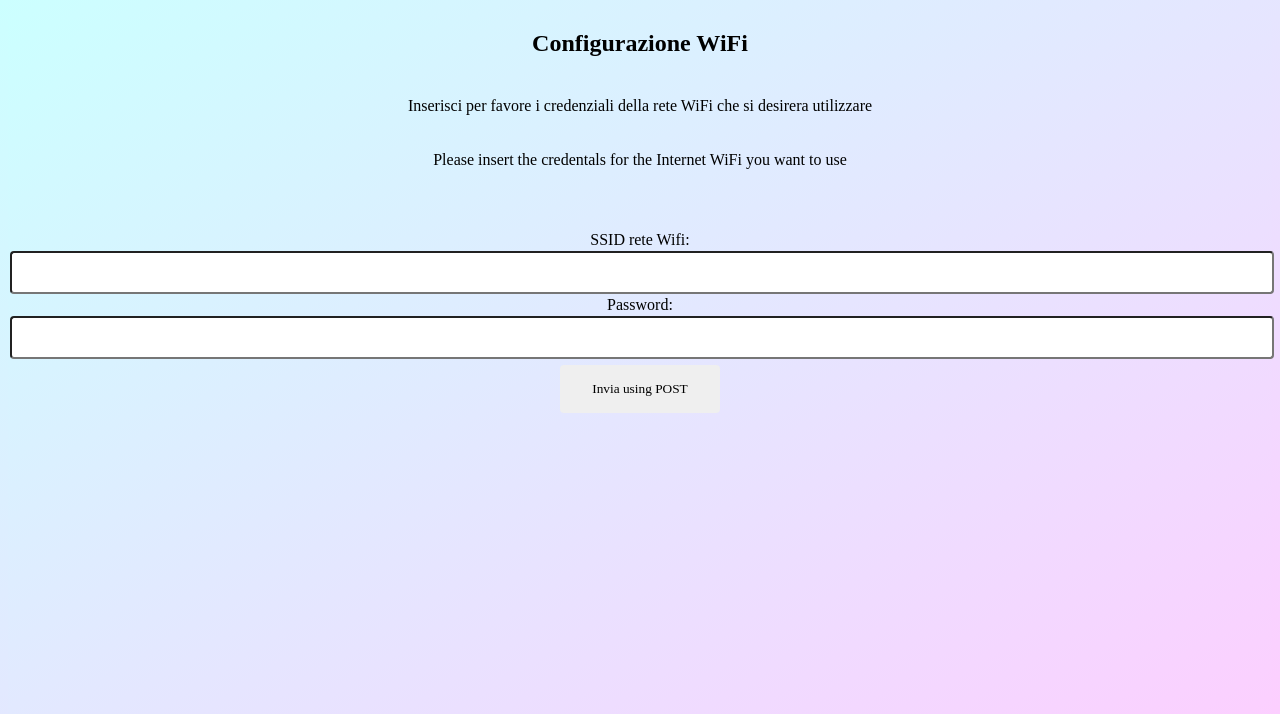
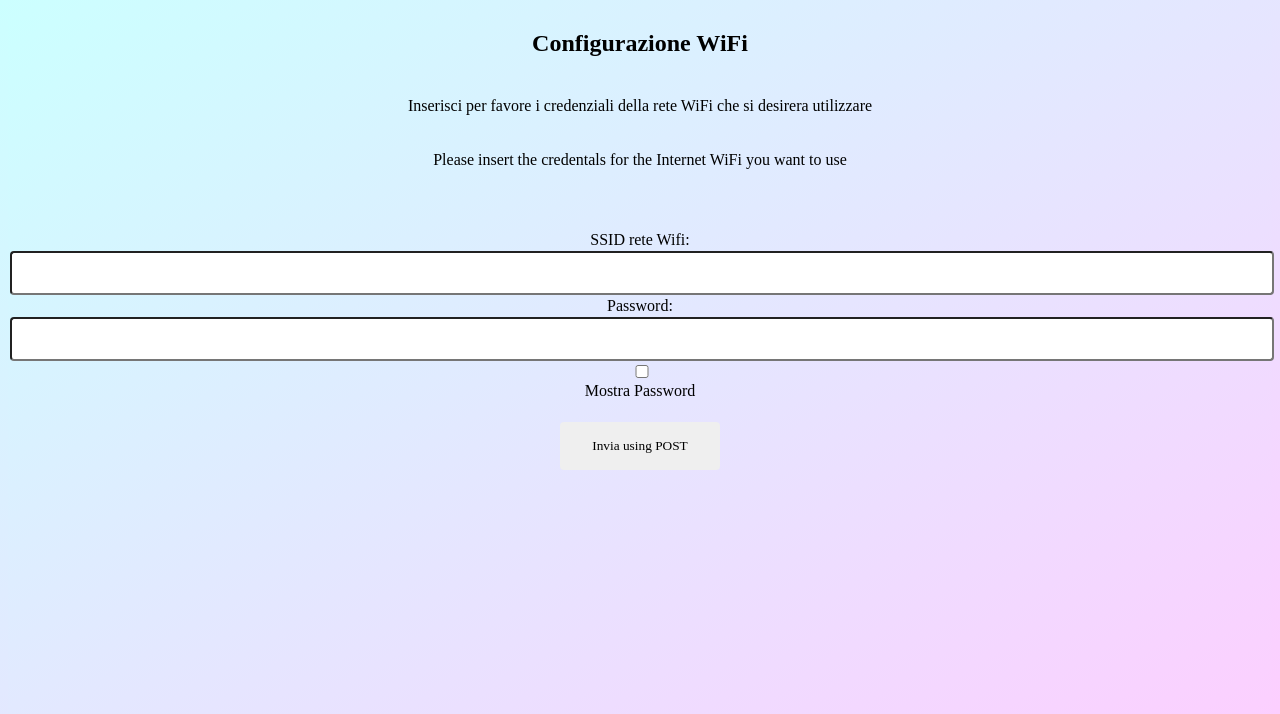
Before and after one commit to ThorsenRune/lm2020, a PHP site: page / in a window 1280 px wide. Shown: the top 714 px of the page. Run offline with PHP 8.4, Linux system fonts and the light colour scheme.

Commit message:
Added view password button

```diff
--- a/draft_esp/data/index.html
+++ b/draft_esp/data/index.html
@@ -24,10 +24,23 @@ Index     user can configure the preferred WIFI sending the AP_SSID, AP_PASS
 -->
   <form action="/get"  method="POST" enctype="application/x-www-form-urlencoded" accept-charset="UTF-8">
     SSID rete Wifi: <input type="text" name="SSID">
-    <!--Password: <input type="password" name="Password">-->
-    Password: <input type="password" name="Password">
+    Password: <input type="password" name="Password" id="myPass">
+    <!-- An element to toggle between password visibility -->
+    <br>
+    <input type="checkbox" onclick="viewPassword()">Mostra Password
+    <br>
     <br>
     <input type="submit" value="Invia using POST">
   </form><br>
+<script>
+function viewPassword() {
+  var x = document.getElementById("myPass");
+  if (x.type === "password") {
+    x.type = "text";
+  } else {
+    x.type = "password";
+  }
+}
+</script>
 </body>
 </html>
--- a/draft_esp/data/style.css
+++ b/draft_esp/data/style.css
@@ -44,7 +44,8 @@ input[type=submit] {
   border-radius: 4px;
   cursor: pointer;
 }
-input[type=text], input[type=password] {
+input[type=text], input[type=password], input[type=checkbox] {
+  font-family: big caslon;
   width: 100%;
   padding: 12px 20px;
   margin: 2px 2px;
```
